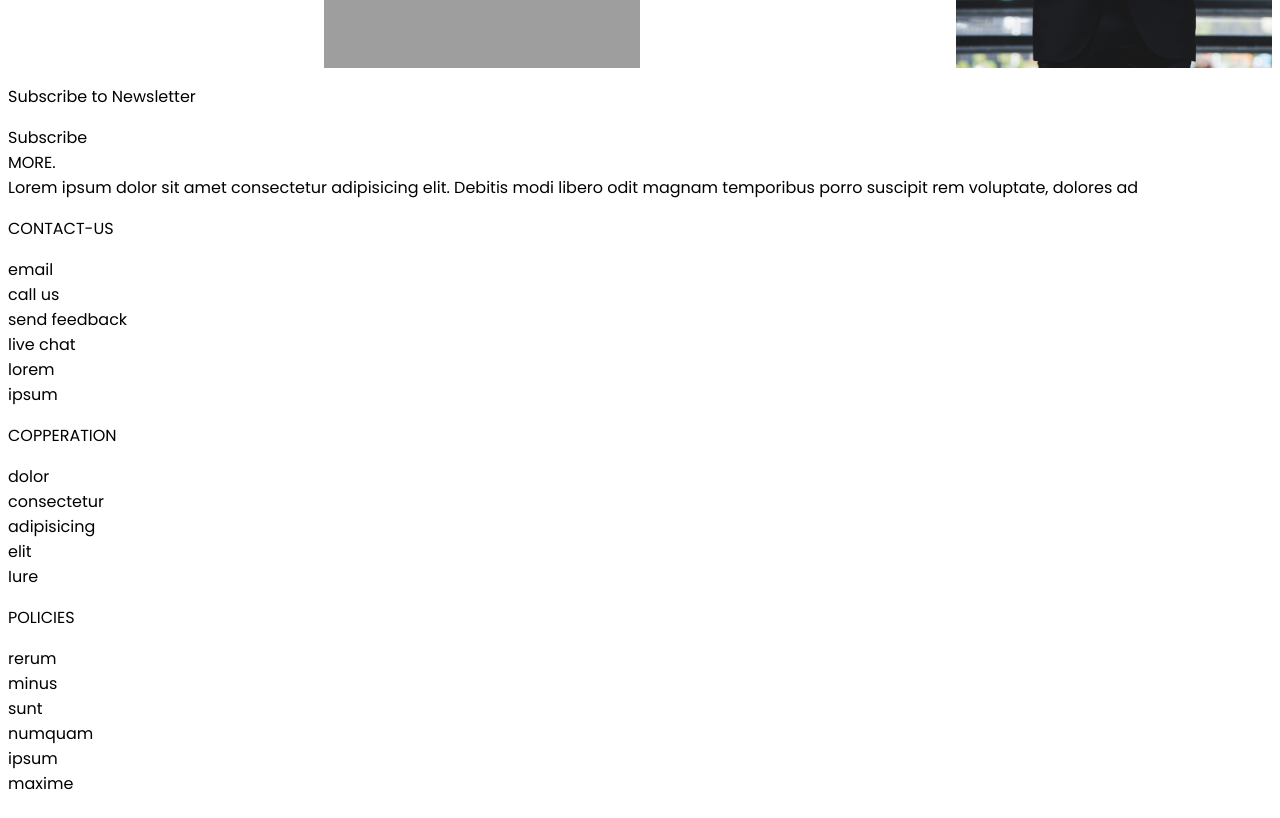
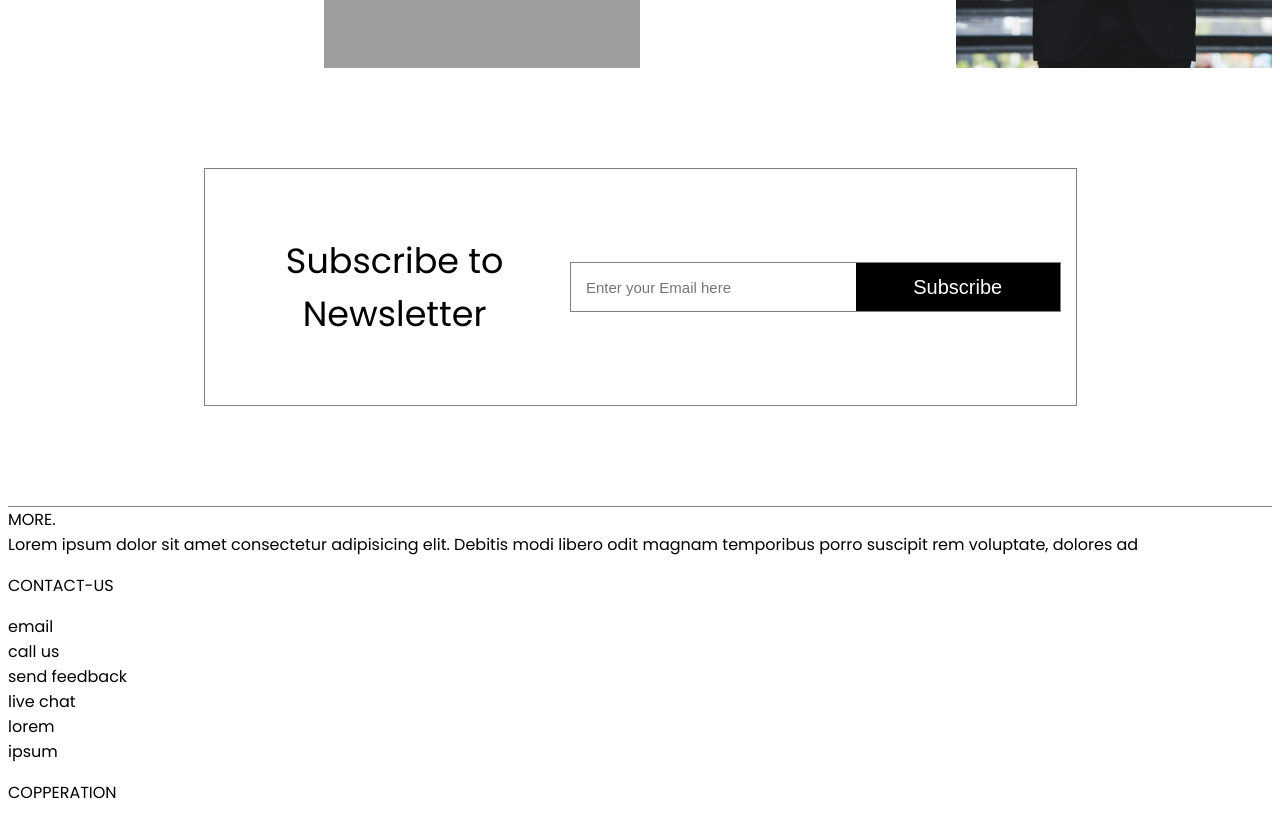
Before and after one commit to iamErmia/More, a plain HTML site: page index.html in a window 1280 px wide. Shown: the part 3148-3966 px from the top of the page. Drawn offline with Linux system fonts and the light colour scheme; grey boxes are pictures that could not be loaded.

Commit message:
Finished the "Subscribe" section

```diff
--- a/index.html
+++ b/index.html
@@ -153,12 +153,13 @@
                 <div class="col-3 col-s-6 portfo-imgs port-img4"></div>
             </div>
         </div>
-        <div class="sub-sec">
-            <div class="sub-box"></div>
-            <p class="sub-txt">Subscribe to Newsletter</p>
-            <div class="mail-box">
-                <div class="enter-mail"></div>
-                <div class="subscribe">Subscribe</div>
+        <div class="col-12 col-s-12 sub-sec">
+            <div class="col-9 col-s-12 sub-box">
+                <p class="col-5 col-s-12 sub-txt">Subscribe to Newsletter</p>
+                <div class="col-7 col-s-12 mail-box">
+                    <input class="col-7 col-s-12 enter-mail" type="text" placeholder="Enter your Email here">
+                    <button class="col-5 col-s-12 subscribe">Subscribe</button>
+                </div>
             </div>
         </div>
     </div>
--- a/style/style.css
+++ b/style/style.css
@@ -544,6 +544,83 @@ html{
   background-image: url(../assets/images/hunters-race-MYbhN8KaaEc-unsplash.jpg);
 }
 
+.sub-sec{
+  border-bottom: 1px solid gray;
+  display: flex;
+  justify-content: center;
+  text-align: center;
+  align-items: center;
+  padding: 0px 50px;
+  height: auto;
+}
+
+.sub-box{
+  display: flex;
+  justify-content: space-between;
+  align-items: center;
+  margin-top: 100px;
+  margin-bottom: 100px;
+  padding: 15px;
+  border: 1px solid gray;
+}
+
+.sub-txt{
+  font-size: 35px;
+}
+
+.mail-box{
+  height: 50px;
+  max-height: none;
+  border: 1px solid gray;
+  display: flex;
+  justify-content: space-between;
+  align-items: center;
+  padding: 0px;
+  flex-wrap: wrap;
+}
+
+.enter-mail{
+  padding: 0px;
+  padding-left: 15px;
+  font-size: 15px;
+  border: none;
+}
+
+.subscribe{
+  height: 100%;
+  border: none;
+  background-color: black;
+  color: white;
+  display: flex;
+  justify-content: center;
+  align-items: center;
+  font-size: 20px;
+}
+
+.subscribe:hover{
+  background-color: #454545;
+}
+
+@media (max-width: 880px){
+  .sub-box{
+    display: flex;
+    flex-direction: column;
+    text-align: center;
+    padding-bottom: 40px;
+  }
+
+  .sub-txt{margin: 5px;}
+
+  .mail-box{
+    margin-bottom: 25px;
+    gap: 10px;
+  }
+
+  .enter-mail{
+    margin-bottom: 20px;
+  }
+}
+
 @media only screen and (min-width: 600px){
   /*For mobile*/
   .col-s-1 {width: 8.33%}
```
